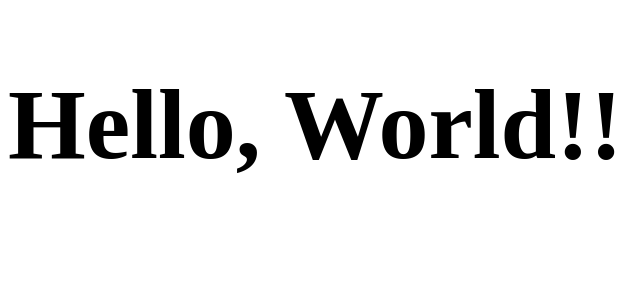
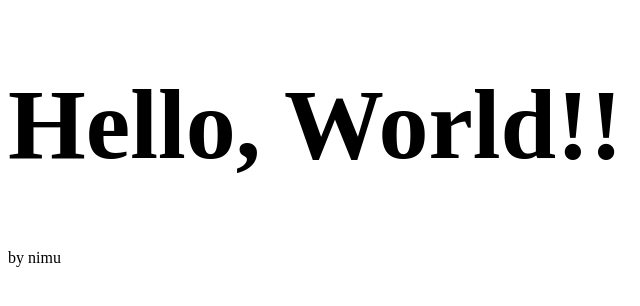
Before and after one commit to iPad3226/web, a plain HTML site: page index.html in a window 1280 px wide. Shown: the full height of the page, 0-640 px from the left. Drawn offline with Linux system fonts and the light colour scheme.

Commit message:
Update index.html

```diff
--- a/index.html
+++ b/index.html
@@ -5,6 +5,6 @@
  </head>
  <body>
    <h1 style="font-size:100px;">Hello, World!!</h1>
-
+   <p>by nimu</p>
  </body>
 </html>
```
